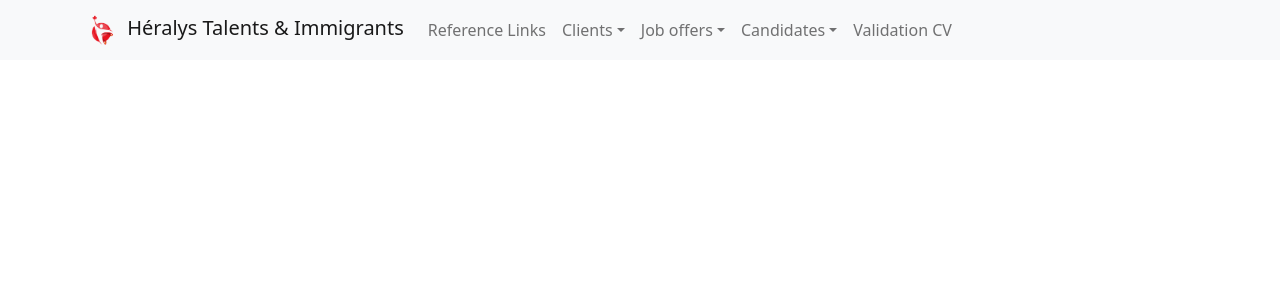
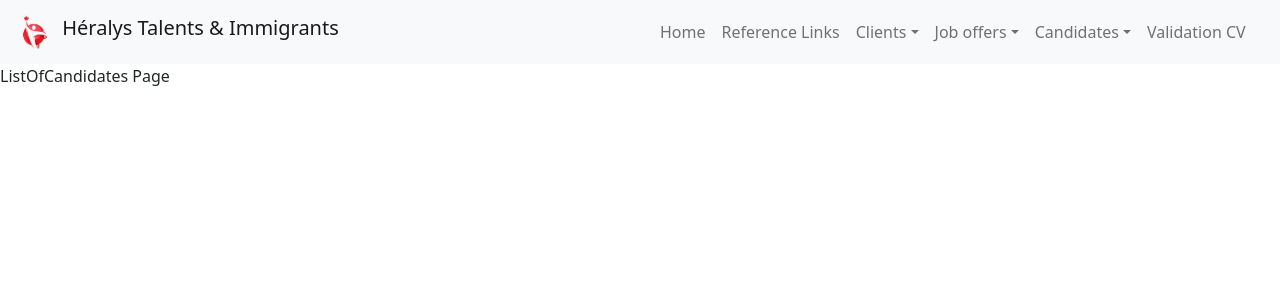
Before and after one commit to mchaplyak/heralys_int_pr, a React (Create React App) app: page /listOfCandidates in a window 1280 px wide. Shown: the top 300 px of the page. Built offline with nearby package versions, Linux system fonts and the light colour scheme.

Commit message:
Small NavBar changes & routing

```diff
--- a/src/components/Header.js
+++ b/src/components/Header.js
@@ -1,42 +1,73 @@
 import React, {Component} from 'react';
-import {Container, Form, Nav, Navbar, NavDropdown} from "react-bootstrap";
+import {Container, Nav, Navbar, NavDropdown} from "react-bootstrap";
+import {Routes, Route} from "react-router-dom";
+
 import logo from '../assets/heralys_vector.png'
+
+import HomePage from "../pages/HomePage/HomePage";
+import RefLinksPage from "../pages/RefLinksPage/RefLinksPage";
+import CreatingContactsPage from "../pages/ClientPages/CreatingContactsPage";
+import CreatingClientsPage from "../pages/ClientPages/CreatingClientsPage";
+import AddAnOfferPage from "../pages/JobOfferPages/AddAnOfferPage";
+import JoHistoryPage from "../pages/JobOfferPages/JoHistoryPage";
+import RegistrationPage from "../pages/CandidatesPages/RegistrationPage";
+import ListOfCandidatesPage from "../pages/CandidatesPages/ListOfCandidatesPage";
+import ListOfInterviewPage from "../pages/CandidatesPages/listOfInterviewPage";
+import ValCvPage from "../pages/valCvPage/valCvPage";
 
 class Header extends Component {
     render() {
         return (
-            <Navbar collapseOnSelect expand="lg" bg="light" variant="light">
+            <>
+                <Navbar sticky={"top"} collapseOnSelect expand={"lg"} bg={"light"} variant={"light"}>
                     <Container>
                         <Navbar.Brand href={"/"}>
                             <img
                                 src={logo}
-                            width="40"
-                            className="d-inline-block align-top"
-                            alt="logo"
+                                width={"45"}
+                                className={"d-inline-block align-top"}
+                                alt={"logo"}
                             /> Héralys Talents & Immigrants </Navbar.Brand>
-                    <Navbar.Toggle aria-controls="responsive-navbar-nav"/>
-                    <Navbar.Collapse id="responsive-navbar-nav">
-                    <Nav className="me-auto">
-                        <Nav.Link href="/refLinks">Reference Links</Nav.Link>
-                        <NavDropdown title="Clients" id="basic-nav-dropdown">
-                            <NavDropdown.Item href="/creatingContacts">Creating contacts</NavDropdown.Item>
-                            <NavDropdown.Item href="/creatingClients">Creating clients</NavDropdown.Item>
+                    </Container>
+                    <Container>
+                        <Navbar.Toggle aria-controls={"responsive-navbar-nav"}/>
+                        <Navbar.Collapse id={"responsive-navbar-nav"}>
+                            <Nav className={"me-auto"}>
+                                <Nav.Link href={"/"}>Home</Nav.Link>
+                                <Nav.Link href={"/refLinks"}>Reference Links</Nav.Link>
+                                <NavDropdown title={"Clients"} id={"basic-nav-dropdown"}>
+                                    <NavDropdown.Item href={"/creatingContacts"}>Creating contacts</NavDropdown.Item>
+                                    <NavDropdown.Item href={"/creatingClients"}>Creating clients</NavDropdown.Item>
                                 </NavDropdown>
-                        <NavDropdown title="Job offers" id="basic-nav-dropdown">
-                            <NavDropdown.Item href="/addAnOffer">Add an offer</NavDropdown.Item>
-                            <NavDropdown.Item href="/joHistory">History of job offers</NavDropdown.Item>
+                                <NavDropdown title={"Job offers"} id={"basic-nav-dropdown"}>
+                                    <NavDropdown.Item href={"/addAnOffer"}>Add an offer</NavDropdown.Item>
+                                    <NavDropdown.Item href={"/joHistory"}>History of job offers</NavDropdown.Item>
                                 </NavDropdown>
-                        <NavDropdown title="Candidates" id="basic-nav-dropdown">
-                            <NavDropdown.Item href="/creatingContacts">Registration</NavDropdown.Item>
-                            <NavDropdown.Item href="/listOfCandidates">List of candidates</NavDropdown.Item>
-                            <NavDropdown.Item href="/listOfInterviews">List of interviews</NavDropdown.Item>
+                                <NavDropdown title={"Candidates"} id={"basic-nav-dropdown"}>
+                                    <NavDropdown.Item href={"/registration"}>Registration</NavDropdown.Item>
+                                    <NavDropdown.Item href={"/listOfCandidates"}>List of candidates</NavDropdown.Item>
+                                    <NavDropdown.Item href={"/listOfInterviews"}>List of interviews</NavDropdown.Item>
                                 </NavDropdown>
-                            <Nav.Link href="/valCv">Validation CV</Nav.Link>
+                                <Nav.Link href={"/valCv"}>Validation CV</Nav.Link>
                             </Nav>
-                        <Form inline /><Form/>
                         </Navbar.Collapse>
                     </Container>
                 </Navbar>
+
+                    <Routes>
+                        <Route path={"/"} element={<HomePage/>}/>
+                        <Route path={"/refLinks"} element={<RefLinksPage/>}/>
+                        <Route path={"/creatingContacts"} element={<CreatingContactsPage/>}/>
+                        <Route path={"/creatingClients"} element={<CreatingClientsPage/>}/>
+                        <Route path={"/addAnOffer"} element={<AddAnOfferPage/>}/>
+                        <Route path={"/joHistory"} element={<JoHistoryPage/>}/>
+                        <Route path={"/registration"} element={<RegistrationPage/>}/>
+                        <Route path={"/listOfCandidates"} element={<ListOfCandidatesPage/>}/>
+                        <Route path={"/listOfInterviews"} element={<ListOfInterviewPage/>}/>
+                        <Route path={"/valCv"} element={<ValCvPage/>}/>
+                    </Routes>
+
+            </>
         );
     }
 }
--- a/src/index.js
+++ b/src/index.js
@@ -2,10 +2,13 @@ import React from 'react';
 import ReactDOM from 'react-dom/client';
 
 import App from './App';
+import {BrowserRouter} from "react-router-dom";
 
 const root = ReactDOM.createRoot(document.getElementById('root'));
 root.render(
   <React.StrictMode>
-    <App />
+      <BrowserRouter>
+          <App />
+      </BrowserRouter>
   </React.StrictMode>
 );
--- /dev/null
+++ b/src/pages/CandidatesPages/ListOfCandidatesPage.js
@@ -0,0 +1,13 @@
+import React, {Component} from 'react';
+
+class ListOfCandidatesPage extends Component {
+    render() {
+        return (
+            <div>
+                ListOfCandidates Page
+            </div>
+        );
+    }
+}
+
+export default ListOfCandidatesPage;
--- /dev/null
+++ b/src/pages/CandidatesPages/RegistrationPage.js
@@ -0,0 +1,13 @@
+import React, {Component} from 'react';
+
+class RegistrationPage extends Component {
+    render() {
+        return (
+            <div>
+                Creating Contacts Page
+            </div>
+        );
+    }
+}
+
+export default RegistrationPage;
--- /dev/null
+++ b/src/pages/CandidatesPages/listOfInterviewPage.js
@@ -0,0 +1,13 @@
+import React, {Component} from 'react';
+
+class ListOfInterviewPage extends Component {
+    render() {
+        return (
+            <div>
+                ListOfInterviews Page
+            </div>
+        );
+    }
+}
+
+export default ListOfInterviewPage;
--- /dev/null
+++ b/src/pages/ClientPages/CreatingClientsPage.js
@@ -0,0 +1,13 @@
+import React, {Component} from 'react';
+
+class CreatingClientsPage extends Component {
+    render() {
+        return (
+            <div>
+                Creating Clients Page
+            </div>
+        );
+    }
+}
+
+export default CreatingClientsPage;
--- /dev/null
+++ b/src/pages/ClientPages/CreatingContactsPage.js
@@ -0,0 +1,13 @@
+import React, {Component} from 'react';
+
+class CreatingContactsPage extends Component {
+    render() {
+        return (
+            <div>
+                Creating Contacts Page
+            </div>
+        );
+    }
+}
+
+export default CreatingContactsPage;
--- /dev/null
+++ b/src/pages/HomePage/HomePage.js
@@ -0,0 +1,11 @@
+import React from 'react';
+
+const HomePage = () => {
+    return (
+        <div>
+            Home
+        </div>
+    );
+};
+
+export default HomePage;
--- /dev/null
+++ b/src/pages/JobOfferPages/AddAnOfferPage.js
@@ -0,0 +1,13 @@
+import React, {Component} from 'react';
+
+class AddAnOfferPage extends Component {
+    render() {
+        return (
+            <div>
+                Add an Offer Page
+            </div>
+        );
+    }
+}
+
+export default AddAnOfferPage;
--- /dev/null
+++ b/src/pages/JobOfferPages/JoHistoryPage.js
@@ -0,0 +1,13 @@
+import React, {Component} from 'react';
+
+class JoHistoryPage extends Component {
+    render() {
+        return (
+            <div>
+                JobOffersHistoryPage
+            </div>
+        );
+    }
+}
+
+export default JoHistoryPage;
--- /dev/null
+++ b/src/pages/RefLinksPage/RefLinksPage.js
@@ -0,0 +1,13 @@
+import React, {Component} from 'react';
+
+class RefLinksPage extends Component {
+    render() {
+        return (
+            <div>
+              Reference links Page
+            </div>
+        );
+    }
+}
+
+export default RefLinksPage;
--- /dev/null
+++ b/src/pages/valCvPage/valCvPage.js
@@ -0,0 +1,13 @@
+import React, {Component} from 'react';
+
+class ValCvPage extends Component {
+    render() {
+        return (
+            <div>
+               ValidationCV Page
+            </div>
+        );
+    }
+}
+
+export default ValCvPage;
```
Lines whose indentation alone changed are shown as unchanged.
